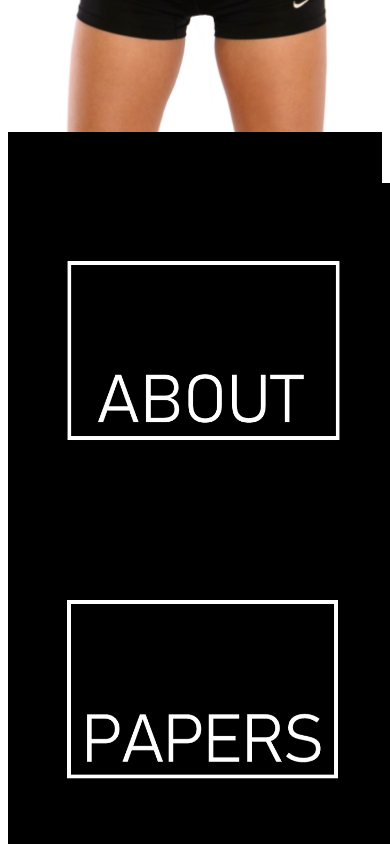
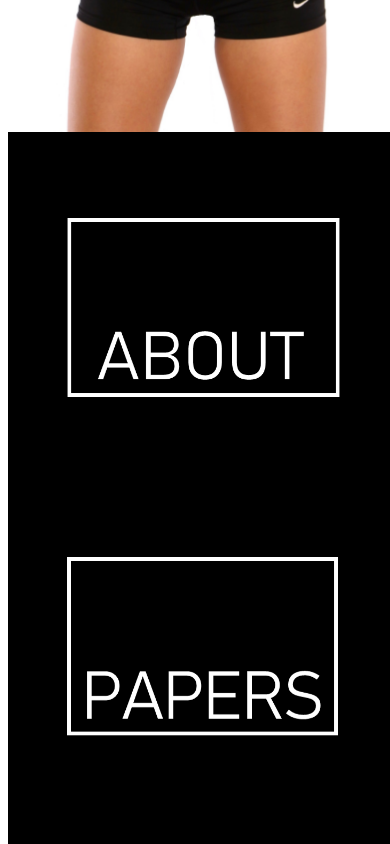
Before and after one commit to erinmurphy11/erinmurphy11.github.io, a plain HTML site: page index.html in a window 390 px wide. Shown: the part 720-1564 px from the top of the page. Drawn offline with Linux system fonts and the light colour scheme.

Commit message:
Adding space in second row.

```diff
--- a/css/styles.css
+++ b/css/styles.css
@@ -218,14 +218,17 @@ h2 {
     .row2{
         width:100%;
         height: 120vh;
-        padding-top:2vh;
         padding-bottom: 1vh;
     }
 
+    .space {
+        width: 100vw;
+        height: 2vw;
+        background-color: black;
+    }
     .col-3 {
         width: 100vw;
         height: 40vh;
-        margin-top: 4vh;
         background-position: 50%;
         background-size: 50% auto;
         background-color: black;
@@ -253,7 +256,6 @@ h2 {
     .row2{
         width:100%;
         height: 120vh;
-        padding-top:2vh;
         padding-bottom: 1vh;
     }
 
@@ -261,8 +263,13 @@ h2 {
         padding-top: 40%;
     }
 
+    .space {
+        width: 100vw;
+        height: 2vw;
+        background-color: black;
+    }
+
     .col-3 {
-        margin-top: 4vh;
         background-size: 70% auto;
     }
 
--- a/index.html
+++ b/index.html
@@ -25,6 +25,7 @@
          </section>
 
          <section class = "row2">
+            <div class="space"></div>
             <div class="col-3">
                 <a href="html/about.html" id="aboutlink"> </a>
             </div>
```
